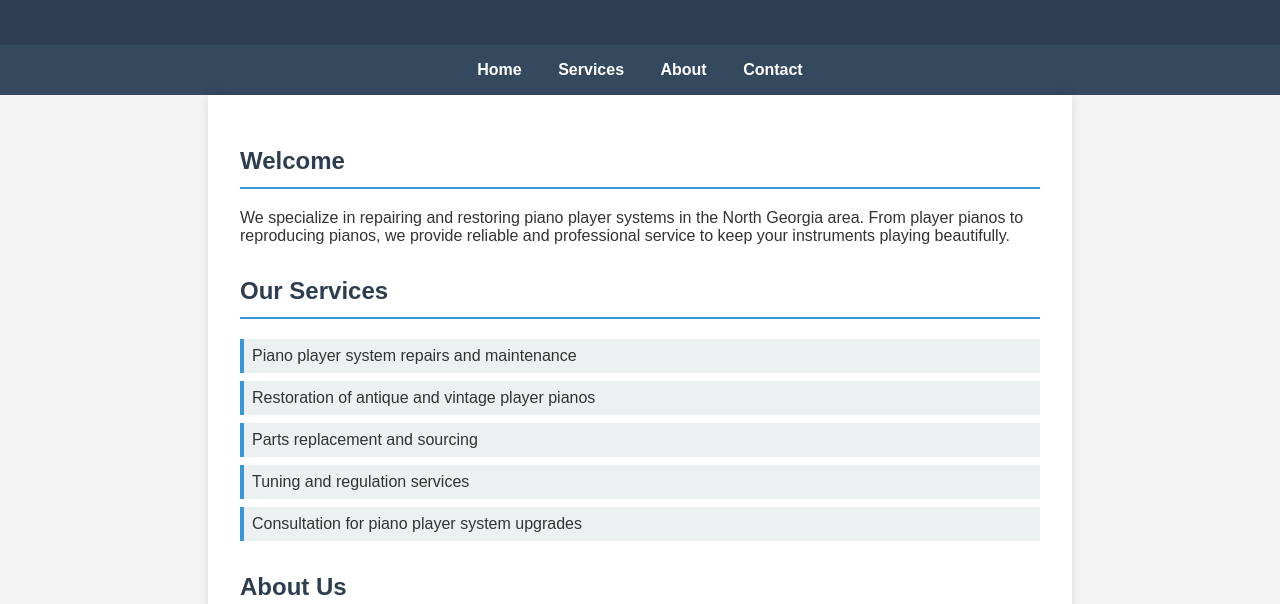
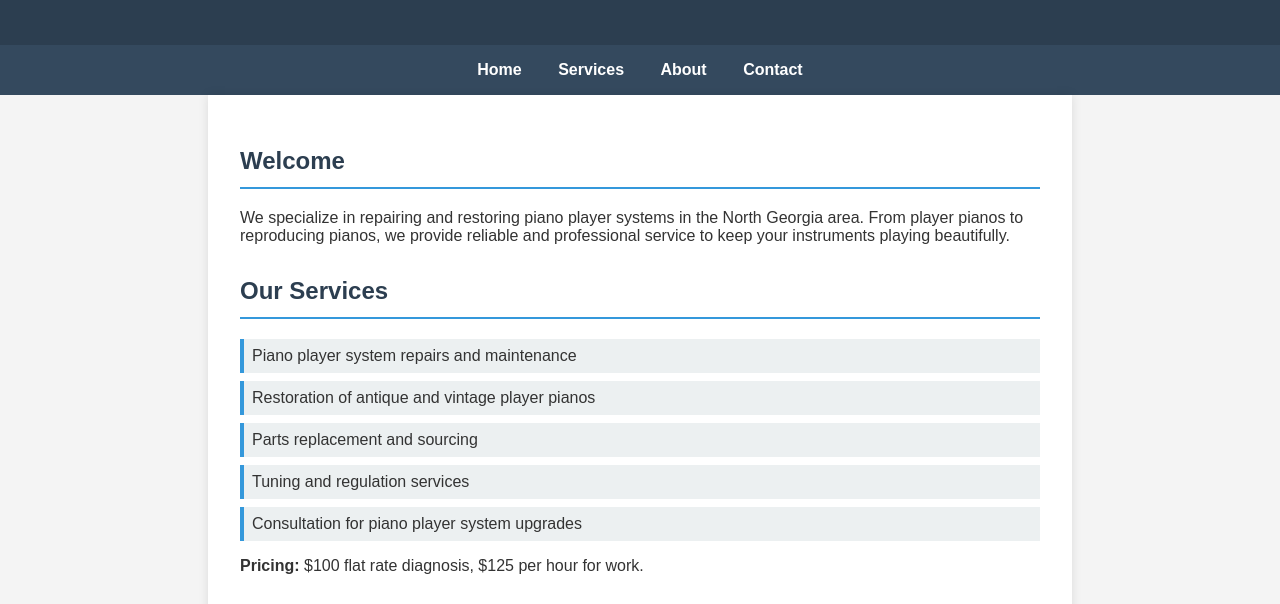
Before and after one commit to howardresourcegroup-cmd/PianoPlayerTech, a plain HTML site: page index.html in a window 1280 px wide. Shown: the part 133-737 px from the top of the page. Drawn offline with Linux system fonts and the light colour scheme.

Commit message:
Add pricing information to services section

```diff
--- a/index.html
+++ b/index.html
@@ -43,6 +43,7 @@
                 <li>Tuning and regulation services</li>
                 <li>Consultation for piano player system upgrades</li>
             </ul>
+            <p><strong>Pricing:</strong> $100 flat rate diagnosis, $125 per hour for work.</p>
         </section>
         <section id="about">
             <h2>About Us</h2>
```
